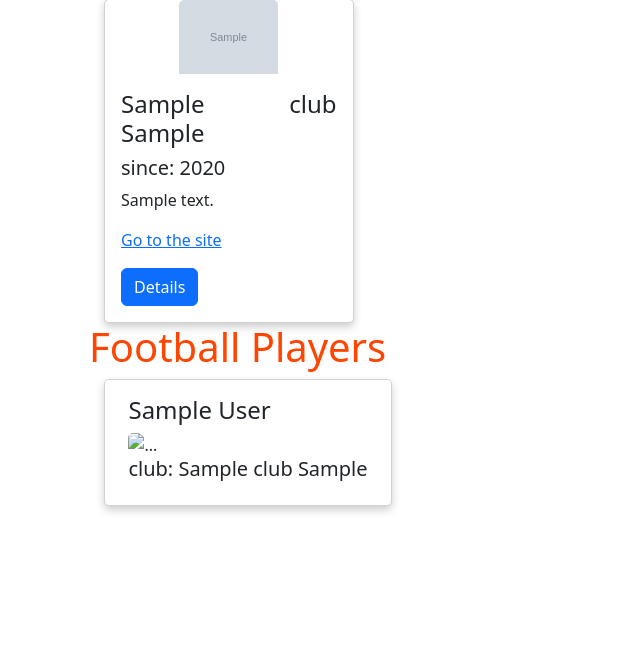
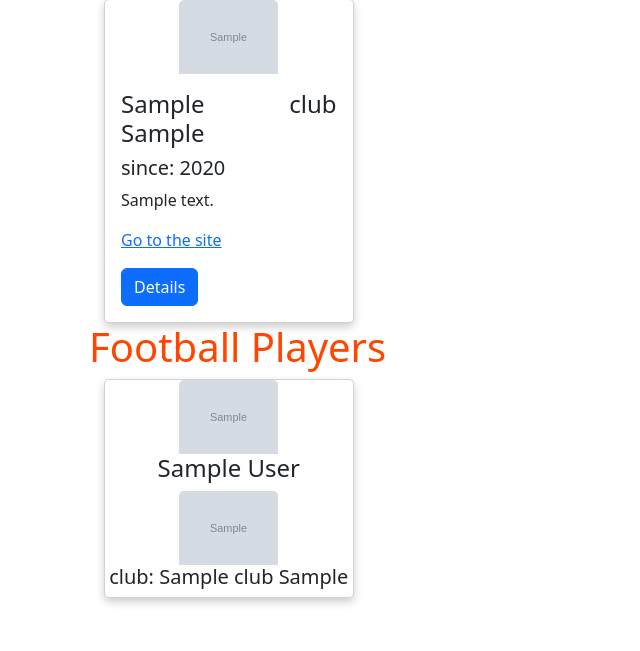
Before and after one commit to OleksiiSterlikov/fc-clubs-django-mysql, a Django app: page / in a window 1280 px wide. Shown: the part 149-800 px from the top of the page, without its empty margins (0-640 px from the left). Run offline with Django 5.2, Linux system fonts and the light colour scheme; tables that the repository leaves empty hold one stand-in row (values such as "Sample post"); grey boxes marked "Sample" are stand-in pictures.

Commit message:
Add functions photo Player

```diff
--- a/main/views.py
+++ b/main/views.py
@@ -8,6 +8,7 @@ from players.models import Player
 from django.contrib.auth.models import User
 from django.contrib.auth import authenticate, login, logout
 from django.db.models import Q
+
 
 # Create your views here.
 def home(request):
@@ -23,6 +24,8 @@ def home(request):
                       'clubs': clubs,
                       'players': players,
                   })
+
+
 def sign_up(request):
     """
     Function to sign up new user
@@ -46,6 +49,7 @@ def sign_up(request):
     else:
         return render(request, 'main/sign-up.html', {})
 
+
 def sign_in(request):
     """
     Function to sign in user.
@@ -60,6 +64,7 @@ def sign_in(request):
     else:
         return render(request, 'main/sign-in.html', {})
 
+
 def logout_user(request):
     """
     Function to log out user.
--- a/players/models.py
+++ b/players/models.py
@@ -10,6 +10,7 @@ class Player(models.Model):
     """
     first_name = models.CharField(max_length=100)
     last_name = models.CharField(max_length=100)
+    photo = models.ImageField(upload_to='players/images/', default='players/images/Default_player.png', blank=True)
     birth_date = models.DateField()
     club = models.ForeignKey(Club, null=True, on_delete=models.CASCADE)
     user = models.ForeignKey(User, on_delete=models.CASCADE)
--- a/static/css/style.css
+++ b/static/css/style.css
@@ -78,7 +78,6 @@ nav .user {
 
 .card {
     flex: 1;
-
     align-items: center;
     justify-content: center;
     border-radius: 5px;
@@ -98,13 +97,6 @@ nav .user {
     border-radius: 5px 5px 0 0;
 }
 
-.name-image.card-img {
-    width: 10%;
-    display: flex;
-    justify-content: center;
-    border-radius: 5px 5px 0 0;
-}
-
 .card-title-details {
     display: flex;
     align-items: center;
--- a/templates/main/index.html
+++ b/templates/main/index.html
@@ -22,17 +22,16 @@
             <h1>Football Players</h1>
             <div class="cards-list">
                 {% for player in players %}
-                    <div class="card" style="width: 18rem;">
-                        <div class="card-body">
+                    <div class="card">
+                        <img src="{{ player.photo.url }}" class="card-img" id="photo" alt="...">
                         <div class="name-image">
                             <h4 class="card-title">{{ player.first_name }} {{ player.last_name }}</h4>
                         </div>
-                            <img src="{{ club.img_emblem.url }}" class="card-img" id="emblem" alt="...">
+                        <img src="{{ player.club.img_emblem.url }}" class="card-img" id="emblem" alt="...">
                         <h5 class="card-since">club: {{ player.club.name }} {{ player.club.location }}</h5>
                         {#                            <p class="card-text">{{ club.description }}</p>#}
                         {#                            <p><a href="{{ club.site_page }}" class="card-link">Go to the site</a></p>#}
                         {#                            <a href="{%  url "details_club" id=club.id %}" class="btn btn-primary">Details</a>#}
-                        </div>
                     </div>
                 {% endfor %}
             </div>
```
Also changed, not shown: players/migrations/0005_player_photo.py (added). Lines whose indentation alone changed are shown as unchanged.
